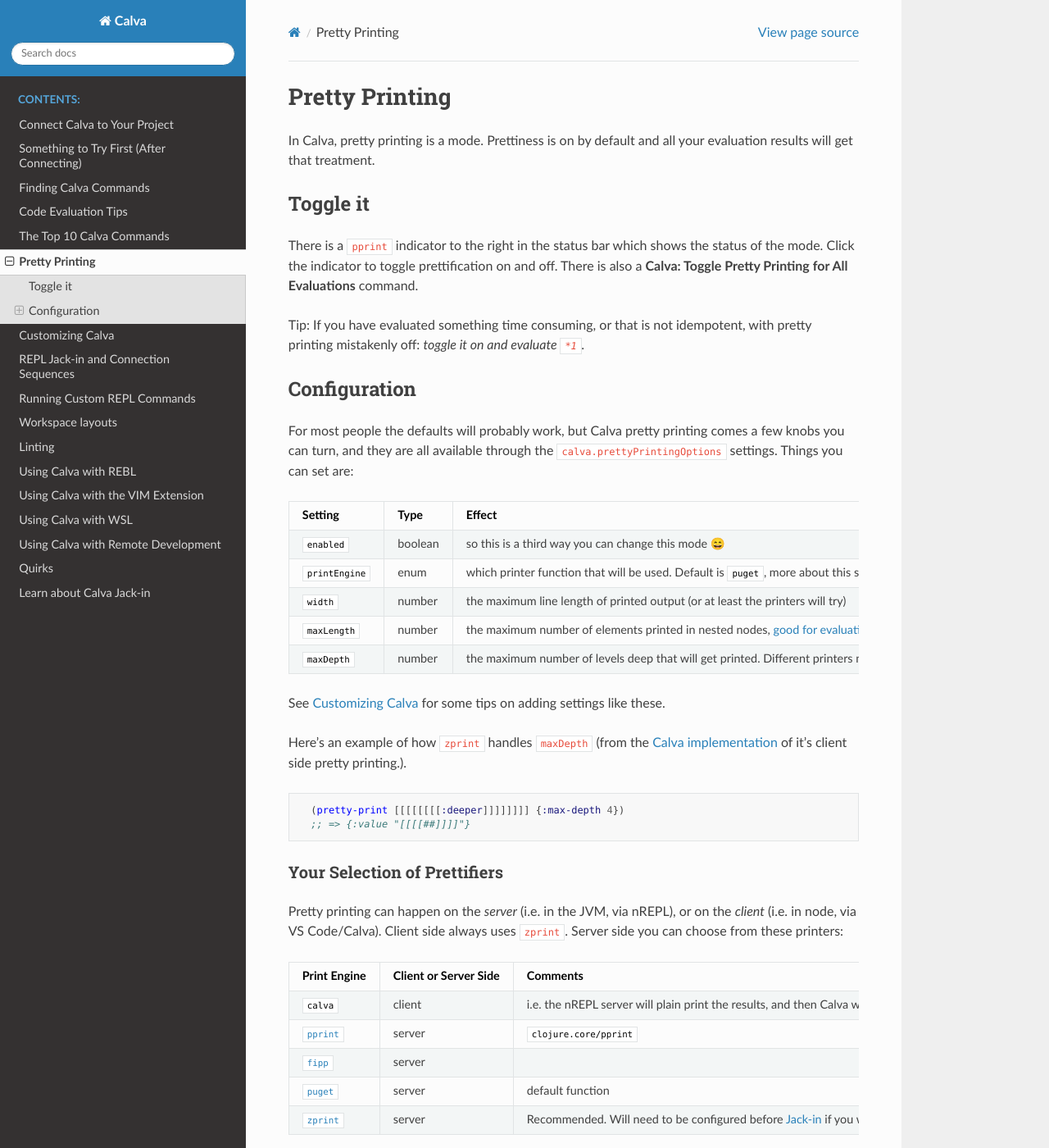
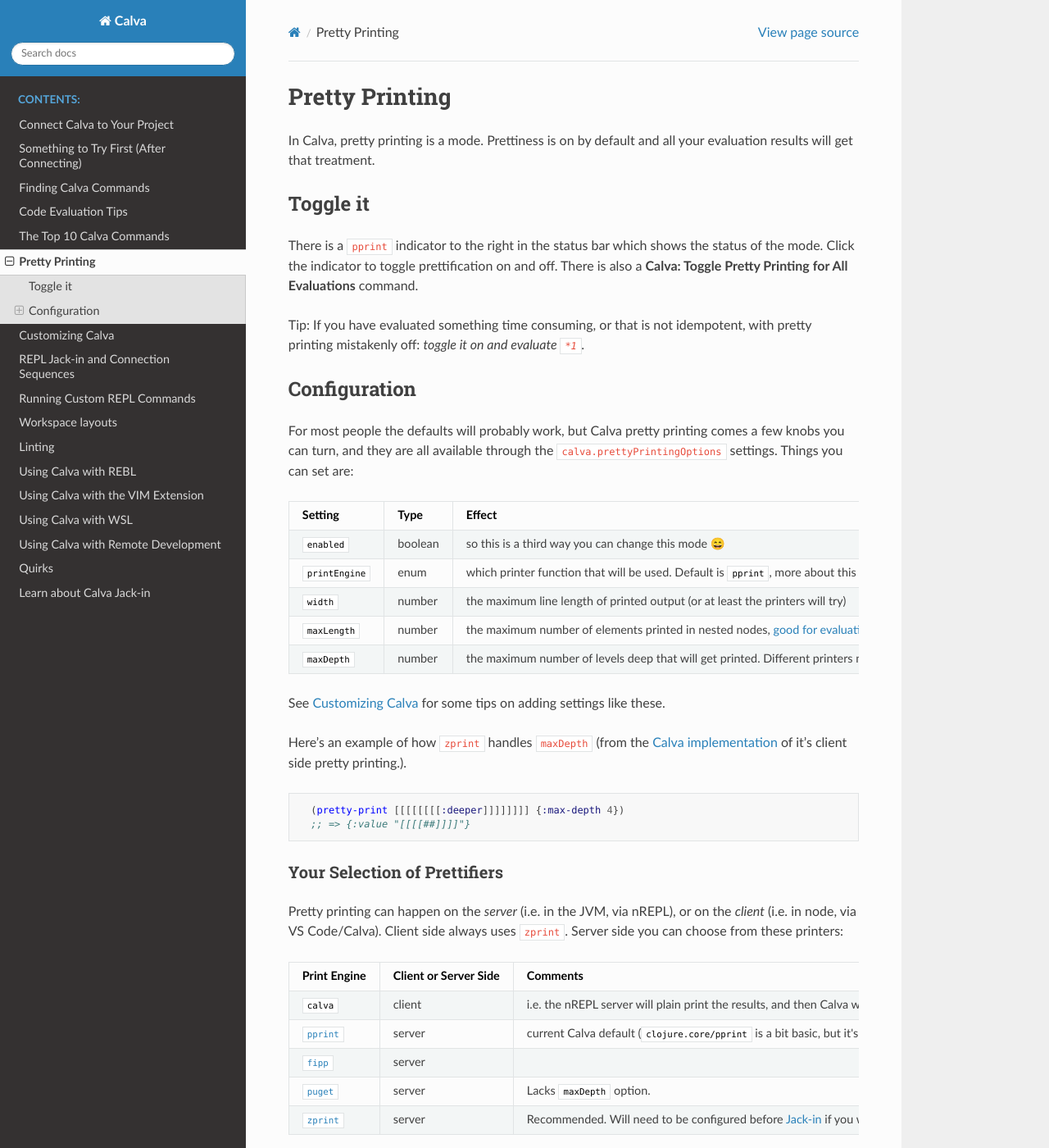
Before and after one commit to BetterThanTomorrow/calva, a Sphinx documentation site: the page built from docs/readthedocs/source/pprint.md, in a window 1280 px wide and 1400 px high. Shown: the whole window at 82% size. Built offline with Sphinx 7.4.7 and the Read the Docs theme 2.0.0, drawn with Linux system fonts in a browser that asks for light colours.

Commit message:
Make pprint default prettifier

```diff
--- a/docs/readthedocs/source/pprint.md
+++ b/docs/readthedocs/source/pprint.md
@@ -15,7 +15,7 @@
 Setting          | Type    | Effect
 -------          | ----    | ------
 `enabled`        | boolean | so this is a third way you can change this mode 😄
-`printEngine`    | enum    | which printer function that will be used. Default is `puget`, more about this setting below
+`printEngine`    | enum    | which printer function that will be used. Default is `pprint`, more about this setting below
 `width`          | number  | the maximum line length of printed output (or at least the printers will try)
 `maxLength`      | number  | the maximum number of elements printed in nested nodes, [good for evaluating something like `(iterate inc 0)`](https://clojuredocs.org/clojure.core/*print-length*#example-542692cac026201cdc326b12), which you shouldn't do without setting `maxLength`. Most printers will indicate truncated lists with `...` at the end.
 `maxDepth`       | number  | the maximum number of levels deep that will get printed. Different printers mark a stop different ways. `puget` doesn't support it at all.
@@ -36,9 +36,9 @@
 Print Engine | Client or Server Side | Comments
 --------------------- | --------------------- | --------
 `calva`             | client                | i.e. the nREPL server will plain print the results, and then Calva will pretty it.
-[`pprint`](https://clojure.github.io/clojure/clojure.pprint-api.html) | server | `clojure.core/pprint`
+[`pprint`](https://clojure.github.io/clojure/clojure.pprint-api.html) | server | current Calva default (`clojure.core/pprint` is a bit basic, but it's tried and tested, and has none of the server side printing issues mentioned below.
 [`fipp`](https://github.com/brandonbloom/fipp) | server |
-[`puget`](https://github.com/greglook/puget) | server | default function
+[`puget`](https://github.com/greglook/puget) | server | Lacks `maxDepth` option.
 [`zprint`](https://github.com/kkinnear/zprint) | server | Recommended. Will need to be configured before [Jack-in](connect.md) if you want Calva's help to inject its dependencies
 
 It is this particular selection of server side functions, because they have pre-configured print-functions in [`cider-nrepl`](https://docs.cider.mx/cider-nrepl/).
```
Also changed, not shown: package.json.
